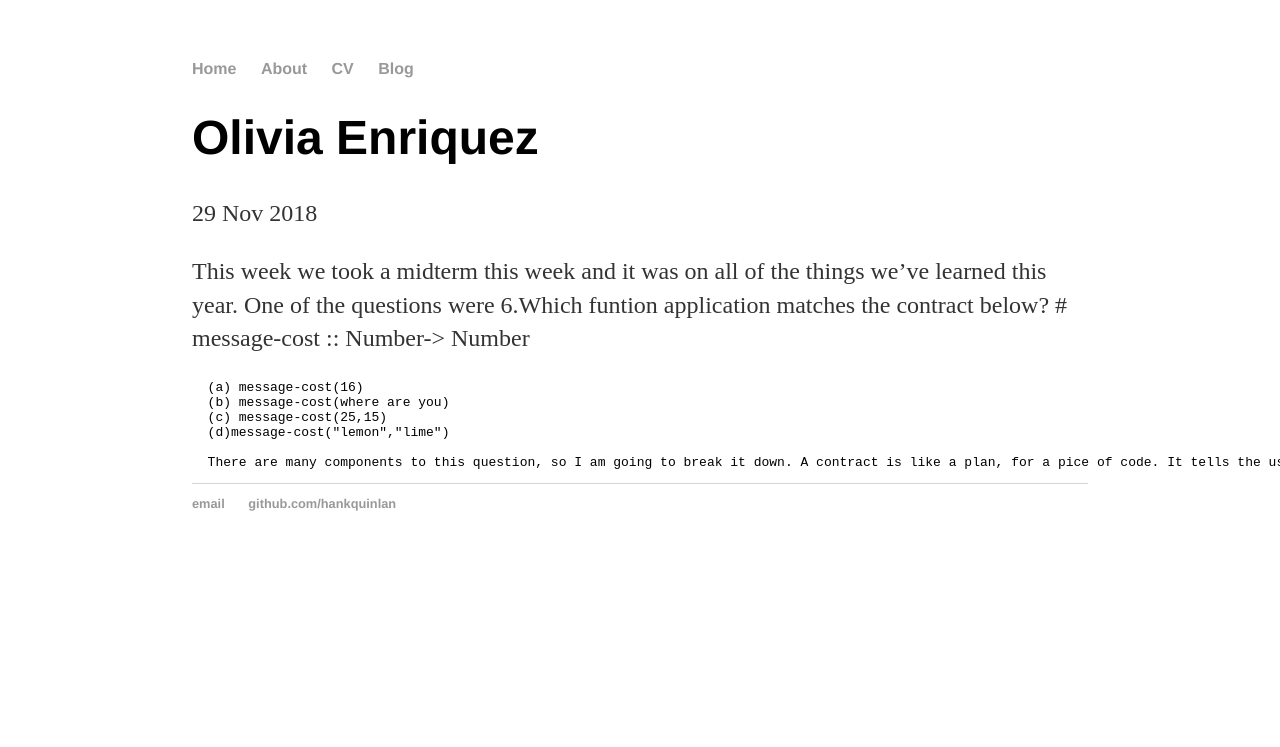
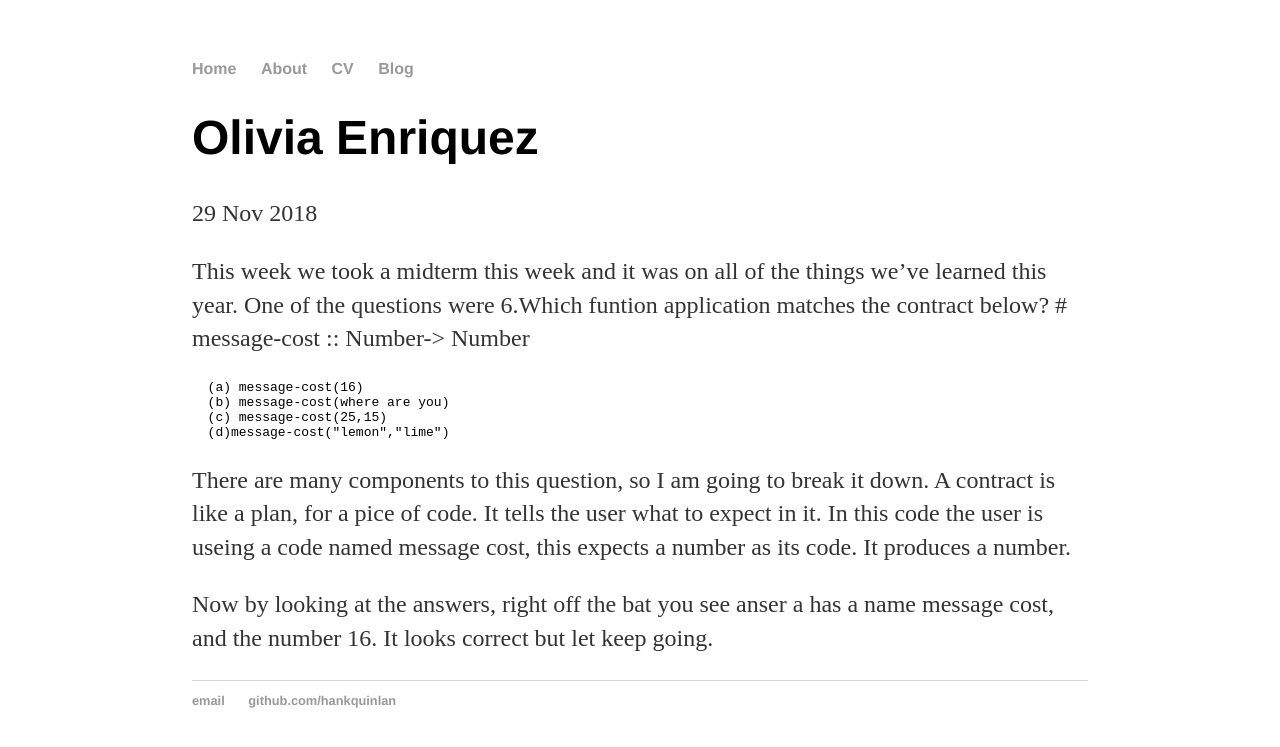
Before and after one commit to oliviae5741/oliviae5741.github.io, a Jekyll site: the page built from _posts/2018-11-29-olivia-enriquez-site-lauched.md, in a window 1280 px wide. Shown: the top 747 px of the page. Built offline with Jekyll 4.4.1, drawn with Linux system fonts in a browser that asks for light colours.

Commit message:
Update 2018-11-29-olivia-enriquez-site-lauched.md

```diff
--- a/_posts/2018-11-29-olivia-enriquez-site-lauched.md
+++ b/_posts/2018-11-29-olivia-enriquez-site-lauched.md
@@ -12,4 +12,6 @@ date: 2018-11-29
       (c) message-cost(25,15)
       (d)message-cost("lemon","lime")
 
-      There are many components to this question, so I am going to break it down. A contract is like a plan, for a pice of code. It tells the user what to expect in it. In this code the user
+There are many components to this question, so I am going to break it down. A contract is like a plan, for a pice of code. It tells the user what to expect in it. In this code the user is useing a code named message cost, this expects a number as its code. It produces a number.
+
+Now by looking at the answers, right off the bat you see anser a has a name message cost, and the number 16. It looks correct but let keep going.
```
